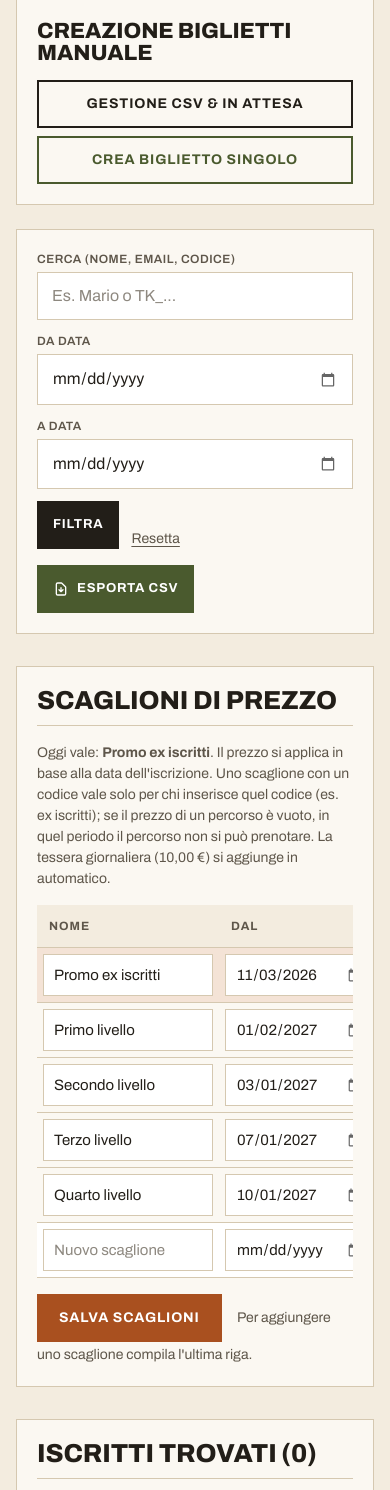
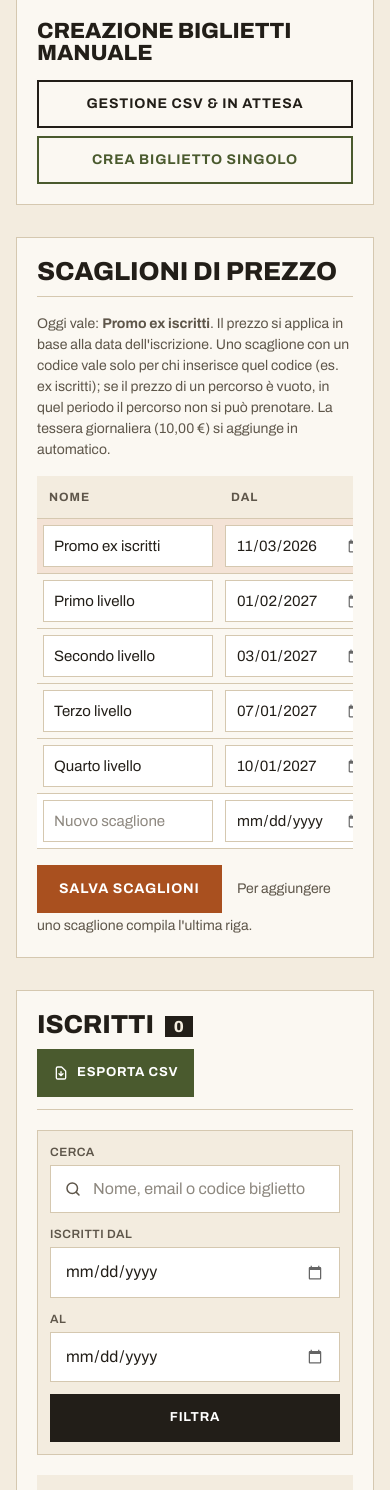
Before and after one commit to osammot11/valdorcia, a Laravel app: page /admin in a window 390 px wide. Shown: the part 608-2098 px from the top of the page. Run offline with Laravel 12, Linux system fonts and the light colour scheme; the visitor is signed in with stand-in values (Sample User, id 1); data comes from the database, SQL or seed files in the repository; data that the repository does not hold is empty.

Commit message:
Admin: filtri iscritti come barra dentro la tabella, export CSV nell'intestazione
Co-Authored-By: Claude Opus 5.5 <noreply@anthropic.com>

```diff
--- a/public/css/admin.css
+++ b/public/css/admin.css
@@ -251,14 +251,64 @@ label { display: block; }
   font-variant-numeric: tabular-nums;
 }
 
-.toolbar {
+/* Intestazione card con azione a destra */
+.card-head {
   display: flex;
   justify-content: space-between;
-  align-items: flex-end;
+  align-items: center;
   flex-wrap: wrap;
-  gap: 16px;
+  gap: 12px 16px;
+  margin-bottom: 20px;
+  padding-bottom: 12px;
+  border-bottom: 1px solid var(--line);
 }
-.toolbar .inline-form input[type="text"] { width: 200px; }
+.card .card-head h2 { margin: 0; padding: 0; border: 0; }
+.count {
+  display: inline-block;
+  margin-left: 6px;
+  padding: 3px 9px 2px;
+  background: var(--ink);
+  color: var(--paper);
+  font-size: 16px;
+  font-stretch: 85%;
+  vertical-align: middle;
+  font-variant-numeric: tabular-nums;
+}
+
+/* Barra filtri iscritti */
+.filters {
+  display: grid;
+  grid-template-columns: minmax(240px, 2fr) repeat(2, minmax(160px, 1fr)) auto;
+  align-items: end;
+  gap: 12px;
+  margin-bottom: 20px;
+  padding: 16px;
+  background: var(--paper);
+  border: 1px solid var(--line);
+}
+.filters input { width: 100%; }
+.filters .label--small { display: block; }
+.filters__actions { display: flex; align-items: center; gap: 16px; }
+.search-input { position: relative; }
+.search-input svg {
+  position: absolute;
+  top: 50%;
+  left: 14px;
+  width: 18px;
+  height: 18px;
+  color: var(--ink-soft);
+  transform: translateY(-50%);
+  pointer-events: none;
+}
+.search-input input { padding-left: 42px; }
+.link-reset {
+  color: var(--ink-soft);
+  font-size: 13px;
+  font-weight: 700;
+  letter-spacing: .06em;
+  text-transform: uppercase;
+}
+.link-reset:hover { color: var(--danger); }
 
 .table-scroll { overflow-x: auto; -webkit-overflow-scrolling: touch; }
 table { width: 100%; border-collapse: collapse; text-align: left; font-size: 14px; }
@@ -345,6 +395,8 @@ tbody tr:hover { background: #fff; }
 
 @media (max-width: 900px) {
   .grid--3 { grid-template-columns: 1fr; }
+  .filters { grid-template-columns: 1fr 1fr; }
+  .filters__search, .filters__actions { grid-column: 1 / -1; }
 }
 
 @media (max-width: 640px) {
@@ -353,6 +405,8 @@ tbody tr:hover { background: #fff; }
   .grid--2 { grid-template-columns: 1fr; }
   .card--roomy { padding: 20px; }
   .revenue { text-align: left; }
-  .toolbar .inline-form, .toolbar .inline-form > div { width: 100%; }
-  .toolbar .inline-form input[type="text"], .inline-form input { width: 100%; }
+  .inline-form input { width: 100%; }
+  .filters { grid-template-columns: 1fr; padding: 12px; }
+  .filters__search, .filters__actions { grid-column: auto; }
+  .filters__actions .btn { flex: 1; }
 }
--- a/resources/views/admin/create_ticket.blade.php
+++ b/resources/views/admin/create_ticket.blade.php
@@ -11,7 +11,7 @@
     <link rel="preconnect" href="https://fonts.gstatic.com" crossorigin>
     <link href="https://fonts.googleapis.com/css2?family=Archivo:wdth,wght@62..125,400..900&display=swap" rel="stylesheet">
     <link rel="stylesheet" href="/css/controls.css?v=2">
-    <link rel="stylesheet" href="/css/admin.css?v=8">
+    <link rel="stylesheet" href="/css/admin.css?v=9">
 </head>
 <body>
 
--- a/resources/views/admin/dashboard.blade.php
+++ b/resources/views/admin/dashboard.blade.php
@@ -11,7 +11,7 @@
     <link rel="preconnect" href="https://fonts.gstatic.com" crossorigin>
     <link href="https://fonts.googleapis.com/css2?family=Archivo:wdth,wght@62..125,400..900&display=swap" rel="stylesheet">
     <link rel="stylesheet" href="/css/controls.css?v=2">
-    <link rel="stylesheet" href="/css/admin.css?v=8">
+    <link rel="stylesheet" href="/css/admin.css?v=9">
 </head>
 
 <body>
@@ -34,7 +34,7 @@
             <div class="alert alert--ok">{{ session('success') }}</div>
         @endif
 
-        <div class="grid grid--3" style="gap: 24px;">
+        <div class="grid grid--2" style="gap: 24px;">
             <div class="card">
                 <h3>Posti</h3>
                 <ul class="seats">
@@ -53,29 +53,6 @@
                 <h3>Creazione biglietti manuale</h3>
                 <a href="{{ route('admin.pending') }}" class="btn btn--soft btn--block">Gestione CSV & In Attesa</a>
                 <a href="{{ route('admin.create_ticket_form') }}" class="btn btn--soft-ok btn--block">Crea Biglietto Singolo</a>
-            </div>
-
-            <div class="card toolbar">
-                <form action="{{ route('admin.dashboard') }}" method="GET" class="inline-form">
-                    <div>
-                        <label class="label--small" for="search">Cerca (Nome, Email, Codice)</label>
-                        <input type="text" id="search" name="search" value="{{ request('search') }}" placeholder="Es. Mario o TK_...">
-                    </div>
-                    <div>
-                        <label class="label--small" for="date_from">Da Data</label>
-                        <input type="date" id="date_from" name="date_from" value="{{ request('date_from') }}">
-                    </div>
-                    <div>
-                        <label class="label--small" for="date_to">A Data</label>
-                        <input type="date" id="date_to" name="date_to" value="{{ request('date_to') }}">
-                    </div>
-                    <button type="submit" class="btn btn--dark btn--small">Filtra</button>
-                    <a href="{{ route('admin.dashboard') }}" class="small muted">Resetta</a>
-                </form>
-                <a href="{{ route('admin.export_csv', request()->query()) }}" class="btn btn--ok btn--small">
-                    <svg fill="none" stroke="currentColor" viewBox="0 0 24 24"><path stroke-linecap="round" stroke-linejoin="round" stroke-width="2" d="M12 10v6m0 0l-3-3m3 3l3-3m2 8H7a2 2 0 01-2-2V5a2 2 0 012-2h5.586a1 1 0 01.707.293l5.414 5.414a1 1 0 01.293.707V19a2 2 0 01-2 2z"></path></svg>
-                    Esporta CSV
-                </a>
             </div>
         </div>
 
@@ -135,7 +112,39 @@
         </div>
 
         <div class="card" style="margin-top: 32px;">
-            <h2>Iscritti Trovati ({{ $activeTickets->count() }})</h2>
+            @php $filtering = filled(request('search')) || filled(request('date_from')) || filled(request('date_to')); @endphp
+            <div class="card-head">
+                <h2>Iscritti {{ $filtering ? 'trovati' : '' }} <span class="count">{{ $activeTickets->count() }}</span></h2>
+                <a href="{{ route('admin.export_csv', request()->query()) }}" class="btn btn--ok btn--small">
+                    <svg fill="none" stroke="currentColor" viewBox="0 0 24 24" aria-hidden="true"><path stroke-linecap="round" stroke-linejoin="round" stroke-width="2" d="M12 10v6m0 0l-3-3m3 3l3-3m2 8H7a2 2 0 01-2-2V5a2 2 0 012-2h5.586a1 1 0 01.707.293l5.414 5.414a1 1 0 01.293.707V19a2 2 0 01-2 2z"></path></svg>
+                    Esporta CSV{{ $filtering ? ' (filtrati)' : '' }}
+                </a>
+            </div>
+
+            <form action="{{ route('admin.dashboard') }}" method="GET" class="filters" role="search">
+                <div class="filters__search">
+                    <label class="label--small" for="search">Cerca</label>
+                    <div class="search-input">
+                        <svg fill="none" stroke="currentColor" viewBox="0 0 24 24" aria-hidden="true"><circle cx="11" cy="11" r="7" stroke-width="2"></circle><path stroke-linecap="round" stroke-width="2" d="M20 20l-3.5-3.5"></path></svg>
+                        <input type="search" id="search" name="search" value="{{ request('search') }}" placeholder="Nome, email o codice biglietto">
+                    </div>
+                </div>
+                <div>
+                    <label class="label--small" for="date_from">Iscritti dal</label>
+                    <input type="date" id="date_from" name="date_from" value="{{ request('date_from') }}">
+                </div>
+                <div>
+                    <label class="label--small" for="date_to">al</label>
+                    <input type="date" id="date_to" name="date_to" value="{{ request('date_to') }}">
+                </div>
+                <div class="filters__actions">
+                    <button type="submit" class="btn btn--dark btn--small">Filtra</button>
+                    @if ($filtering)
+                        <a href="{{ route('admin.dashboard') }}" class="link-reset">Azzera</a>
+                    @endif
+                </div>
+            </form>
+
             <div class="table-scroll">
                 <table>
                     <thead>
--- a/resources/views/admin/edit_ticket.blade.php
+++ b/resources/views/admin/edit_ticket.blade.php
@@ -11,7 +11,7 @@
     <link rel="preconnect" href="https://fonts.gstatic.com" crossorigin>
     <link href="https://fonts.googleapis.com/css2?family=Archivo:wdth,wght@62..125,400..900&display=swap" rel="stylesheet">
     <link rel="stylesheet" href="/css/controls.css?v=2">
-    <link rel="stylesheet" href="/css/admin.css?v=8">
+    <link rel="stylesheet" href="/css/admin.css?v=9">
 </head>
 <body>
 
--- a/resources/views/admin/pending.blade.php
+++ b/resources/views/admin/pending.blade.php
@@ -11,7 +11,7 @@
     <link rel="preconnect" href="https://fonts.gstatic.com" crossorigin>
     <link href="https://fonts.googleapis.com/css2?family=Archivo:wdth,wght@62..125,400..900&display=swap" rel="stylesheet">
     <link rel="stylesheet" href="/css/controls.css?v=2">
-    <link rel="stylesheet" href="/css/admin.css?v=8">
+    <link rel="stylesheet" href="/css/admin.css?v=9">
 </head>
 <body>
 
--- a/resources/views/auth/login.blade.php
+++ b/resources/views/auth/login.blade.php
@@ -11,7 +11,7 @@
     <link rel="preconnect" href="https://fonts.gstatic.com" crossorigin>
     <link href="https://fonts.googleapis.com/css2?family=Archivo:wdth,wght@62..125,400..900&display=swap" rel="stylesheet">
     <link rel="stylesheet" href="/css/controls.css?v=2">
-    <link rel="stylesheet" href="/css/admin.css?v=8">
+    <link rel="stylesheet" href="/css/admin.css?v=9">
 </head>
 <body class="login">
 
```
